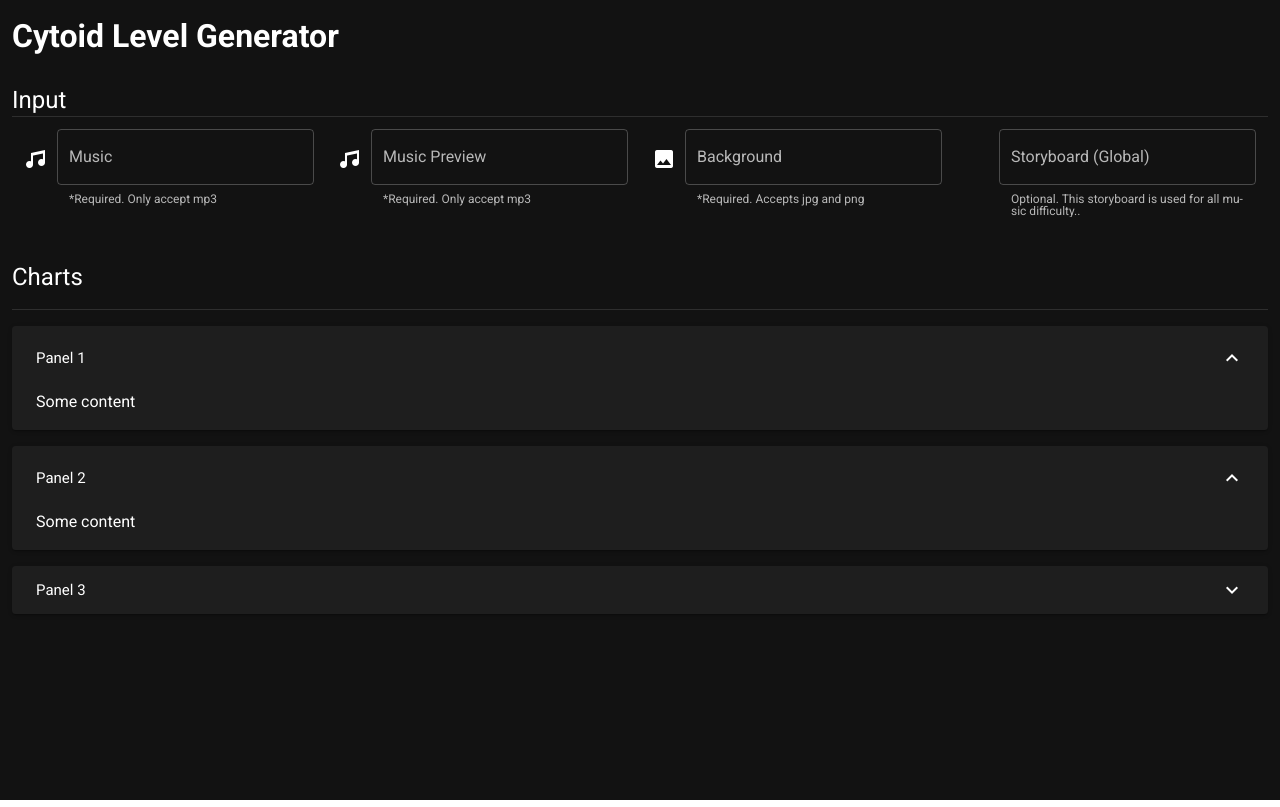
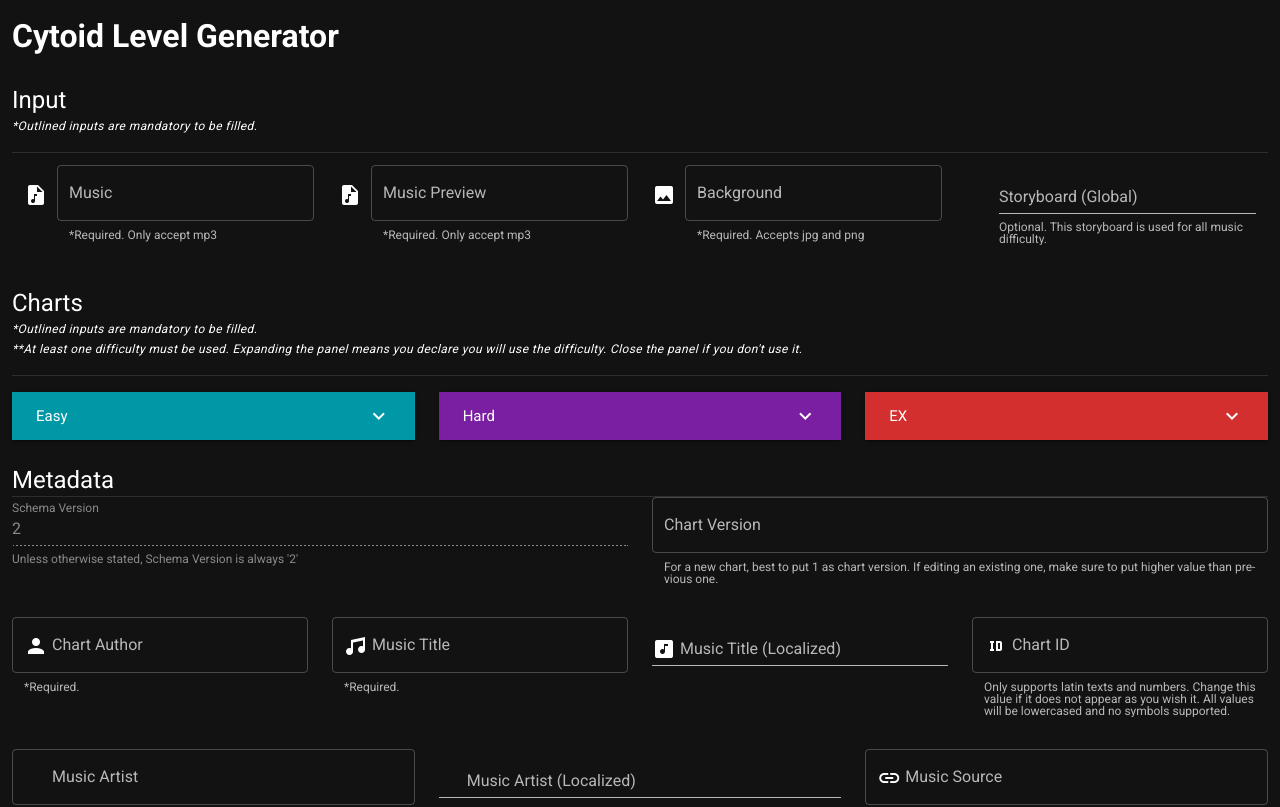
Before and after one commit to TigorLazuardi/Cytoid-Genesis, a Vue app: page / in a window 1280 px wide. Shown: the top 807 px of the page. Built offline with nearby package versions, Linux system fonts and the light colour scheme.

Commit message:
added metadata and update forms

```diff
--- a/app.js
+++ b/app.js
@@ -17,7 +17,6 @@
     minimizable: true,
     minWidth: 600,
     closable: true,
-    useContentSize: true,
     webPreferences: { webSecurity: false }
   })
 
--- a/src/App.vue
+++ b/src/App.vue
@@ -10,6 +10,7 @@
         <!-- Input -->
         <InputForm />
         <Charts />
+        <Metadata />
       </v-row>
     </v-container>
   </v-app>
@@ -18,13 +19,16 @@
 <script>
 import InputForm from './components/InputForm'
 import Charts from './components/Charts'
+import Metadata from './components/Metadata'
 export default {
   name: 'App',
   components: {
     InputForm,
-    Charts
-  },
-  data: () => ({}),
-  methods: {}
+    Charts,
+    Metadata
+  }
 }
 </script>
+
+<style>
+</style>
--- a/src/components/Charts.vue
+++ b/src/components/Charts.vue
@@ -1,39 +1,113 @@
 <template>
   <v-col cols="12" class="d-flex flex-column">
     <h3 class="headline">Charts</h3>
-    <v-divider class="my-4"></v-divider>
+    <p class="caption font-italic">
+      *Outlined inputs are mandatory to be filled.
+      <br />**At least one difficulty must be used. Expanding the panel means you declare you will use the difficulty. Close the panel if you don't use it.
+    </p>
+    <v-divider class="mb-4"></v-divider>
     <v-expansion-panels v-model="panel" multiple>
+      <v-row>
+        <v-col lg="4" md="4" sm="12">
           <v-expansion-panel>
-        <v-expansion-panel-header>Panel 1</v-expansion-panel-header>
-        <v-expansion-panel-content>Some content</v-expansion-panel-content>
+            <v-expansion-panel-header class="cyan darken-2">Easy</v-expansion-panel-header>
+            <v-expansion-panel-content class="cyan darken-4">
+              <v-text-field
+                class="mt-4"
+                label="Difficulty"
+                type="number"
+                hint="*Required. Value below 1 will show '?' while above 15 as '15+'"
+                persistent-hint
+                prepend-icon="mdi-counter"
+                outlined
+              ></v-text-field>
+              <v-text-field
+                label="Custom Difficulty Name"
+                hint="Optional"
+                class="my-4"
+                prepend-icon="mdi-tag-text-outline"
+              ></v-text-field>
+              <v-file-input
+                label="Chart File"
+                outlined
+                hint="*Required"
+                persistent-hint
+                prepend-icon="mdi-text"
+              ></v-file-input>
+              <v-file-input label="Custom Music" prepend-icon="mdi-file-music"></v-file-input>
+              <v-file-input label="Custom Storyboard" prepend-icon="mdi-json"></v-file-input>
+            </v-expansion-panel-content>
           </v-expansion-panel>
-
+        </v-col>
+        <v-col lg="4" md="4" sm="12">
           <v-expansion-panel>
-        <v-expansion-panel-header>Panel 2</v-expansion-panel-header>
-        <v-expansion-panel-content>Some content</v-expansion-panel-content>
+            <v-expansion-panel-header class="purple darken-2">Hard</v-expansion-panel-header>
+            <v-expansion-panel-content class="purple darken-4">
+              <v-text-field
+                class="mt-4"
+                label="Difficulty"
+                type="number"
+                hint="*Required. Value below 1 will show '?' while above 15 as '15+'"
+                persistent-hint
+                outlined
+                prepend-icon="mdi-counter"
+              ></v-text-field>
+              <v-text-field
+                label="Custom Difficulty Name"
+                hint="Optional"
+                class="my-4"
+                prepend-icon="mdi-tag-text-outline"
+              ></v-text-field>
+              <v-file-input
+                label="Chart File"
+                outlined
+                hint="*Required"
+                persistent-hint
+                prepend-icon="mdi-text"
+              ></v-file-input>
+              <v-file-input label="Custom Music" prepend-icon="mdi-file-music"></v-file-input>
+              <v-file-input label="Custom Storyboard" prepend-icon="mdi-json"></v-file-input>
+            </v-expansion-panel-content>
           </v-expansion-panel>
-
+        </v-col>
+        <v-col lg="4" md="4" sm="12">
           <v-expansion-panel>
-        <v-expansion-panel-header>Panel 3</v-expansion-panel-header>
-        <v-expansion-panel-content>Some content</v-expansion-panel-content>
+            <v-expansion-panel-header class="red darken-2">EX</v-expansion-panel-header>
+            <v-expansion-panel-content class="red darken-4">
+              <v-text-field
+                class="mt-4"
+                label="Difficulty"
+                type="number"
+                hint="*Required. Value below 1 will show '?' while above 15 as '15+'"
+                persistent-hint
+                outlined
+                prepend-icon="mdi-counter"
+              ></v-text-field>
+              <v-text-field
+                label="Custom Difficulty Name"
+                hint="Optional"
+                class="my-4"
+                prepend-icon="mdi-tag-text-outline"
+              ></v-text-field>
+              <v-file-input
+                label="Chart File"
+                outlined
+                hint="*Required"
+                persistent-hint
+                prepend-icon="mdi-text"
+              ></v-file-input>
+              <v-file-input label="Custom Music" prepend-icon="mdi-file-music"></v-file-input>
+              <v-file-input label="Custom Storyboard" prepend-icon="mdi-json"></v-file-input>
+            </v-expansion-panel-content>
           </v-expansion-panel>
+        </v-col>
+      </v-row>
     </v-expansion-panels>
   </v-col>
 </template>
 
 <script>
-export default {
-  data () {
-    return {
-      panel: [0, 1]
-    }
-  },
-  watch: {
-    panel (val) {
-      console.log(val)
-    }
-  }
-}
+export default {}
 </script>
 
 <style>
--- a/src/components/InputForm.vue
+++ b/src/components/InputForm.vue
@@ -1,12 +1,13 @@
 <template>
   <v-col cols="12">
     <h3 class="headline">Input</h3>
+    <p class="caption font-italic">*Outlined inputs are mandatory to be filled.</p>
     <v-divider></v-divider>
     <v-container fluid>
       <v-row>
         <v-col lg="3" md="6" sm="12">
           <v-file-input
-            prepend-icon="mdi-music"
+            prepend-icon="mdi-file-music"
             hint="*Required. Only accept mp3"
             label="Music"
             persistent-hint
@@ -17,7 +18,7 @@
         </v-col>
         <v-col lg="3" md="6" sm="12">
           <v-file-input
-            prepend-icon="mdi-music"
+            prepend-icon="mdi-file-music"
             hint="*Required. Only accept mp3"
             label="Music Preview"
             persistent-hint
@@ -42,8 +43,7 @@
             prepend-icon="mdi-json"
             label="Storyboard (Global)"
             show-size
-            outlined
-            messages="Optional. This storyboard is used for all music difficulty.."
+            messages="Optional. This storyboard is used for all music difficulty."
           ></v-file-input>
         </v-col>
       </v-row>
@@ -60,9 +60,6 @@
       background: '',
       storyboard: ''
     }
-  },
-  watch: {
-    music: function () {}
   }
 }
 </script>
--- /dev/null
+++ b/src/components/Metadata.vue
@@ -0,0 +1,132 @@
+<template>
+  <v-col cols="12">
+    <h3 class="headline">Metadata</h3>
+    <v-divider></v-divider>
+    <v-row>
+      <v-col sm="12" md="6" lg="6">
+        <v-text-field
+          label="Schema Version"
+          value="2"
+          disabled
+          messages="Unless otherwise stated, Schema Version is always '2'"
+        ></v-text-field>
+      </v-col>
+      <v-col sm="12" md="6" lg="6">
+        <v-text-field
+          label="Chart Version"
+          placeholder="1"
+          type="number"
+          outlined
+          messages="For a new chart, best to put 1 as chart version. If editing an existing one, make sure to put higher value than previous one."
+        ></v-text-field>
+      </v-col>
+      <v-col sm="12" md="6" lg="3">
+        <v-text-field
+          v-model="chartAuthor"
+          prepend-inner-icon="mdi-account"
+          label="Chart Author"
+          messages="*Required."
+          outlined
+          class="red--text"
+        ></v-text-field>
+      </v-col>
+      <v-col sm="12" md="6" lg="3">
+        <v-text-field
+          v-model="musicTitle"
+          prepend-inner-icon="mdi-music"
+          label="Music Title"
+          messages="*Required."
+          outlined
+        ></v-text-field>
+      </v-col>
+      <v-col sm="12" md="6" lg="3">
+        <v-text-field
+          v-model="musicTitleLocalized"
+          label="Music Title (Localized)"
+          prepend-inner-icon="mdi-music-box"
+          hint="Optional"
+        ></v-text-field>
+      </v-col>
+      <v-col sm="12" md="6" lg="3">
+        <v-text-field
+          label="Chart ID"
+          :placeholder="_chartId"
+          prepend-inner-icon="mdi-identifier"
+          messages="Only supports latin texts and numbers. Change this value if it does not appear as you wish it. All values will be lowercased and no symbols supported."
+          outlined
+        ></v-text-field>
+      </v-col>
+
+      <v-col sm="12" md="6" lg="4">
+        <v-text-field
+          label="Music Artist"
+          prepend-inner-icon="mdi-artist"
+          messages="*Required."
+          outlined
+        ></v-text-field>
+      </v-col>
+      <v-col sm="12" md="6" lg="4">
+        <v-text-field
+          label="Music Artist (Localized)"
+          prepend-inner-icon="mdi-artist-outline"
+          hint="Optional"
+        ></v-text-field>
+      </v-col>
+      <v-col sm="12" md="6" lg="4">
+        <v-text-field
+          label="Music Source"
+          messages="*Required. URL link where the music can be found. Like Youtube link or Artist's page."
+          prepend-inner-icon="mdi-link"
+          outlined
+        ></v-text-field>
+      </v-col>
+      <v-col sm="12" md="6" lg="6">
+        <v-text-field label="Picture Author" messages="*Required." prepend-inner-icon="mdi-account"></v-text-field>
+      </v-col>
+      <v-col sm="12" md="6" lg="6">
+        <v-text-field
+          label="Picture Author"
+          messages="*Required. URL link where the picture can be found. Like pixiv."
+          prepend-inner-icon="mdi-link"
+        ></v-text-field>
+      </v-col>
+    </v-row>
+  </v-col>
+</template>
+
+<script>
+export default {
+  data() {
+    return {
+      chartAuthor: "",
+      musicTitle: "",
+      chartId: "",
+      musicTitleLocalized: ""
+    };
+  },
+  computed: {
+    _chartId: {
+      get() {
+        let author = this.chartAuthor
+          .replace(/\s/g, "_")
+          .replace(/[^\dA-Za-z_\-\.]/g, "")
+          .toLowerCase();
+        let music = this.musicTitle
+          .replace(/\s/g, "_")
+          .replace(/\W/g, "")
+          .toLowerCase();
+        return author + "." + music;
+      },
+      set() {
+        this.chartId = this._chartId;
+      }
+    }
+  }
+};
+</script>
+
+<style scoped>
+.red-text-field >>> .v-text-field__slot input {
+  color: red;
+}
+</style>
```
Also changed, not shown: public/index.html (+9 -1 lines). Lines whose indentation alone changed are shown as unchanged.
